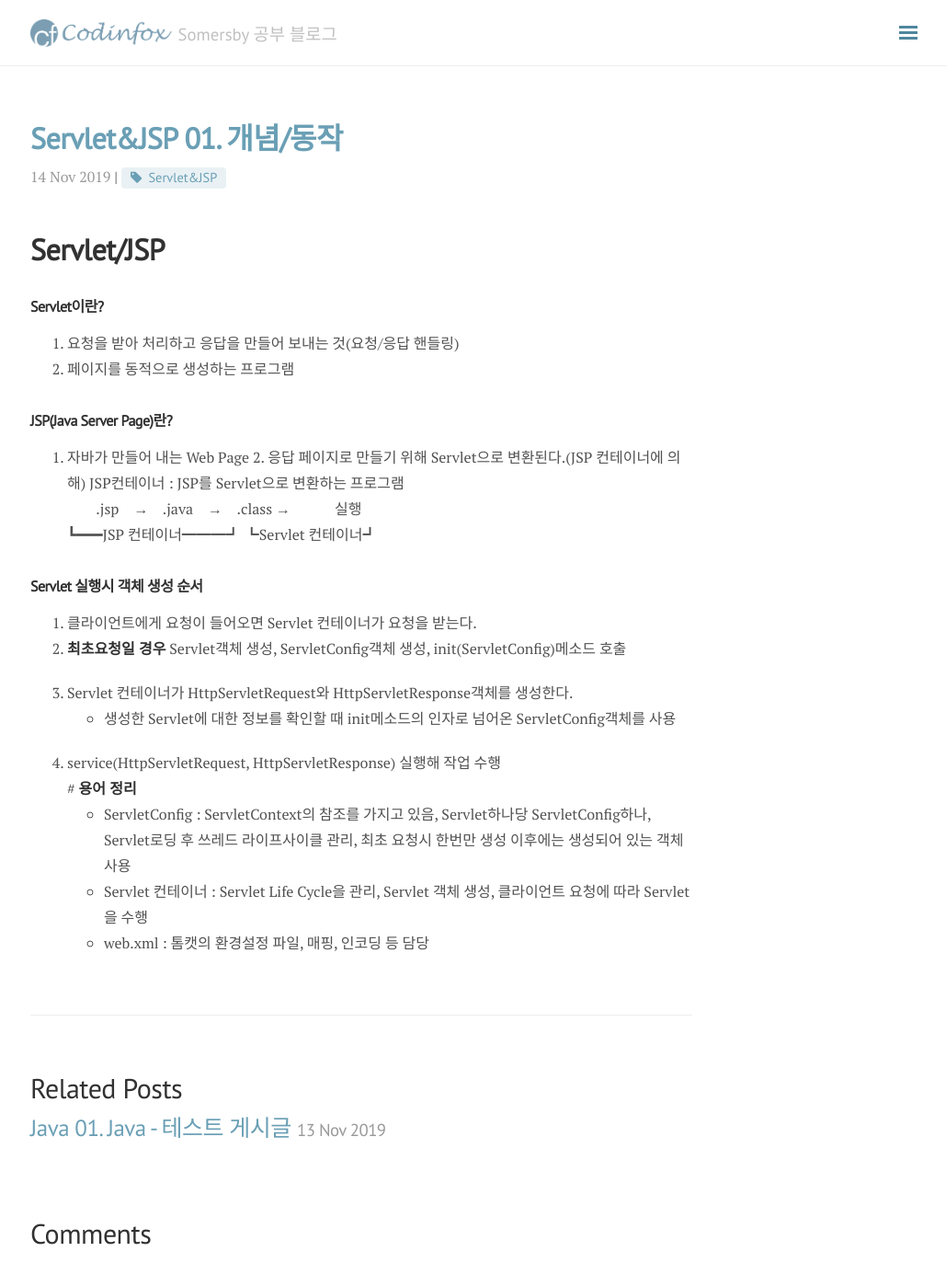
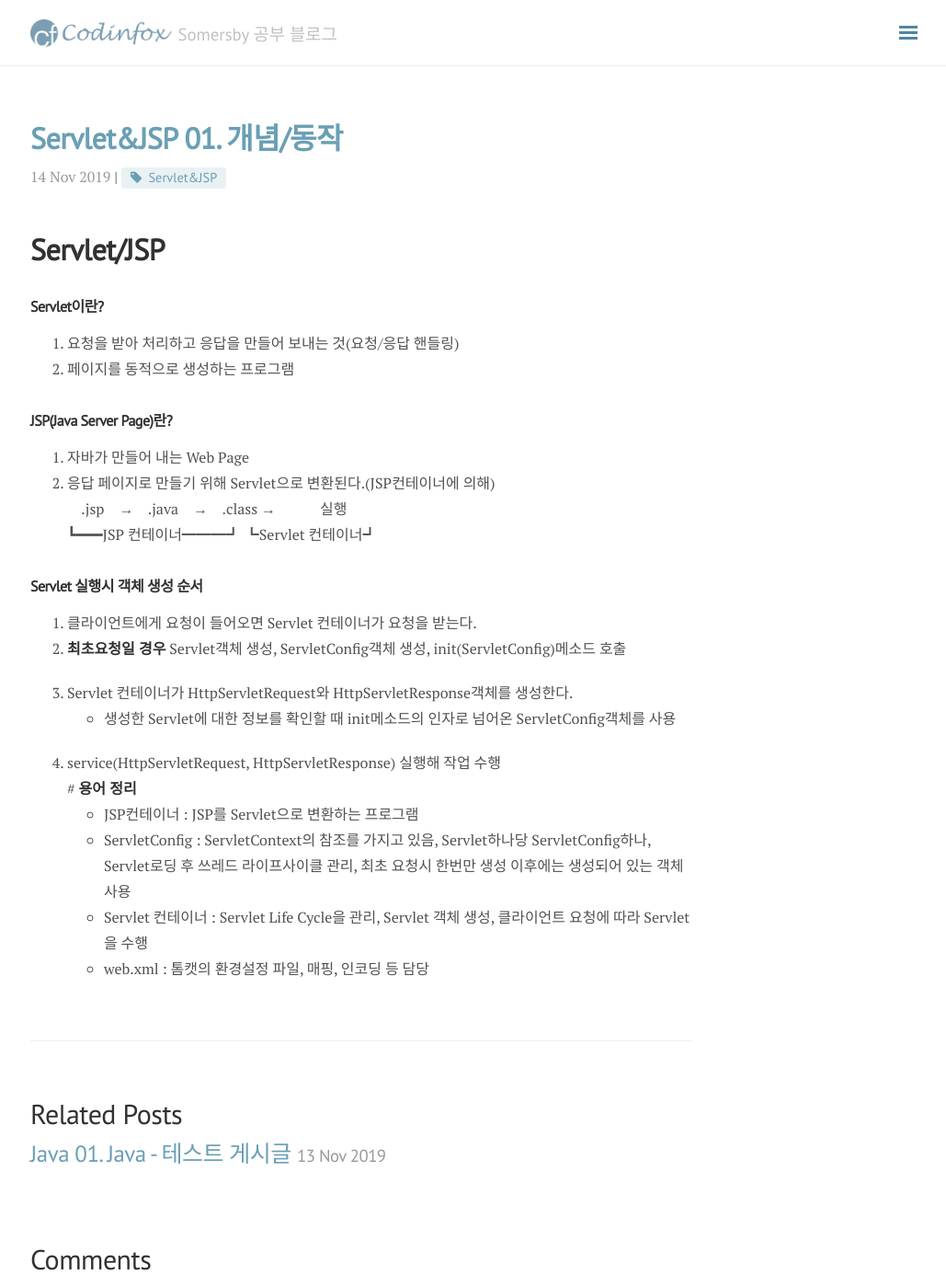
Before and after one commit to Somersbii/Somersbii.github.io, a Jekyll site: the page built from _posts/2019-11-14-Servlet JSP-01.md, in a window 1280 px wide and 1398 px high. Shown: the whole window at 92% size, without its empty margins (247-1276 px from the left). Built offline with Jekyll 4.4.1, drawn with Linux system fonts in a browser that asks for light colours; nearby versions of some CDN libraries; comment, search, counter and statistics services are not loaded; part of the change alters nothing that is shown.

Commit message:
Update 2019-11-14-Servlet JSP-01.md

```diff
--- a/_posts/2019-11-14-Servlet JSP-01.md
+++ b/_posts/2019-11-14-Servlet JSP-01.md
@@ -10,13 +10,13 @@ comments: true
 
 ### Servlet이란?
 
-1.	요청을 받아 처리하고 응답을 만들어 보내는 것(요청/응답 핸들링)
+1. 요청을 받아 처리하고 응답을 만들어 보내는 것(요청/응답 핸들링)
 2. 페이지를 동적으로 생성하는 프로그램
 
 ### JSP(Java Server Page)란?
-1. 자바가 만들어 내는 Web Page 2. 응답 페이지로 만들기 위해 Servlet으로 변환된다.(JSP 컨테이너에 의해)
-	JSP컨테이너 : JSP를 Servlet으로 변환하는 프로그램
-	 &emsp;&emsp;.jsp&emsp;→&emsp;.java&emsp;→&emsp;.class →&emsp;&emsp;&emsp;실행
+1. 자바가 만들어 내는 Web Page
+2. 응답 페이지로 만들기 위해 Servlet으로 변환된다.(JSP컨테이너에 의해)
+	&emsp;.jsp&emsp;→&emsp;.java&emsp;→&emsp;.class →&emsp;&emsp;&emsp;실행
 	&emsp;
   ┗━━━JSP 컨테이너━━━┛   ┗Servlet 컨테이너┛
 
@@ -30,6 +30,7 @@ comments: true
 4. service(HttpServletRequest, HttpServletResponse) 실행해 작업 수행
 #
 **용어 정리**
+* JSP컨테이너 : JSP를 Servlet으로 변환하는 프로그램
 * ServletConfig : ServletContext의 참조를 가지고 있음, Servlet하나당 ServletConfig하나, Servlet로딩 후 쓰레드 라이프사이클 관리, 최초 요청시 한번만 생성 이후에는 생성되어 있는 객체 사용
 * Servlet 컨테이너 : Servlet Life Cycle을 관리, Servlet 객체 생성, 클라이언트 요청에 따라 Servlet을 수행
 * web.xml : 톰캣의 환경설정 파일, 매핑, 인코딩 등 담당
```
